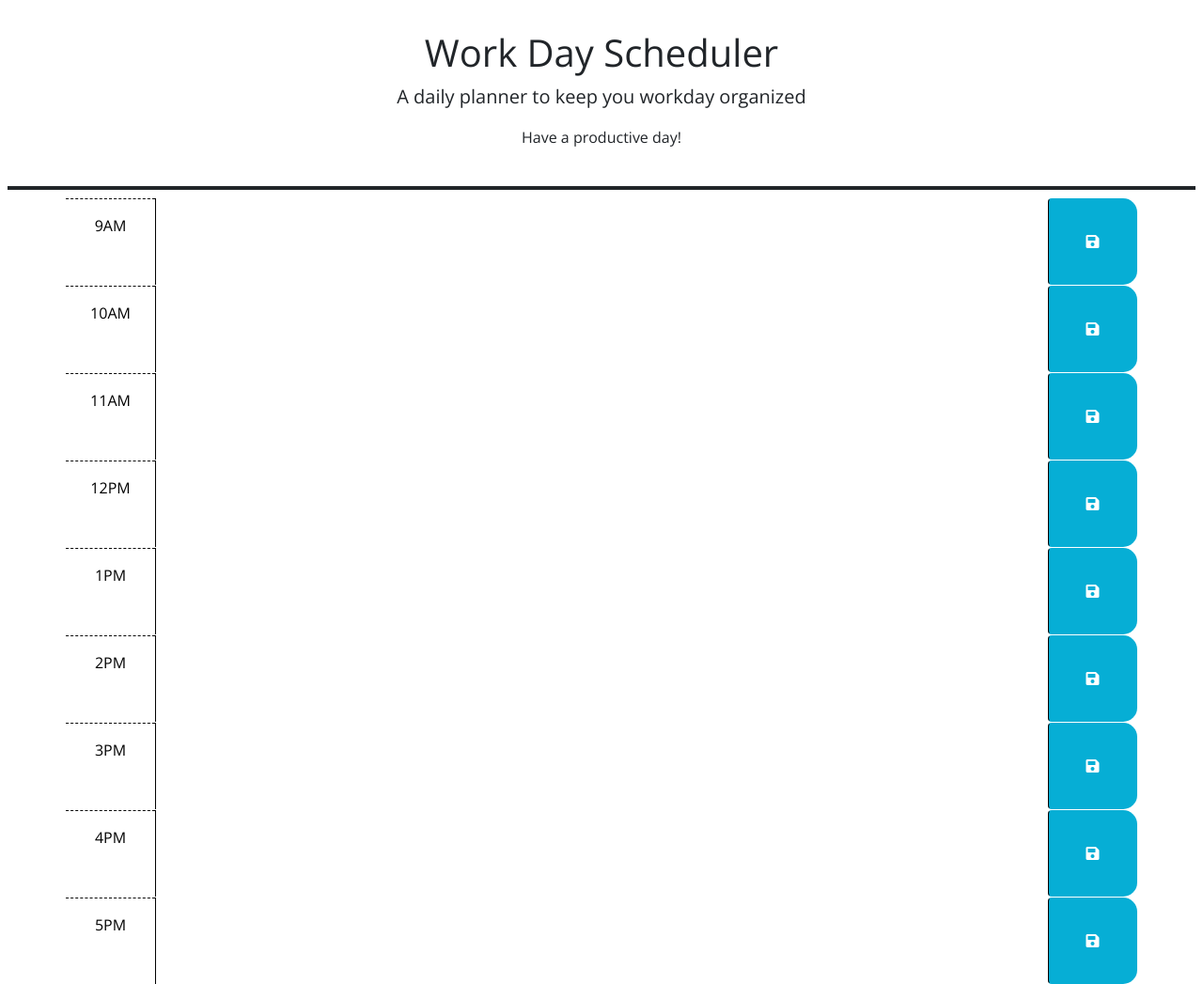
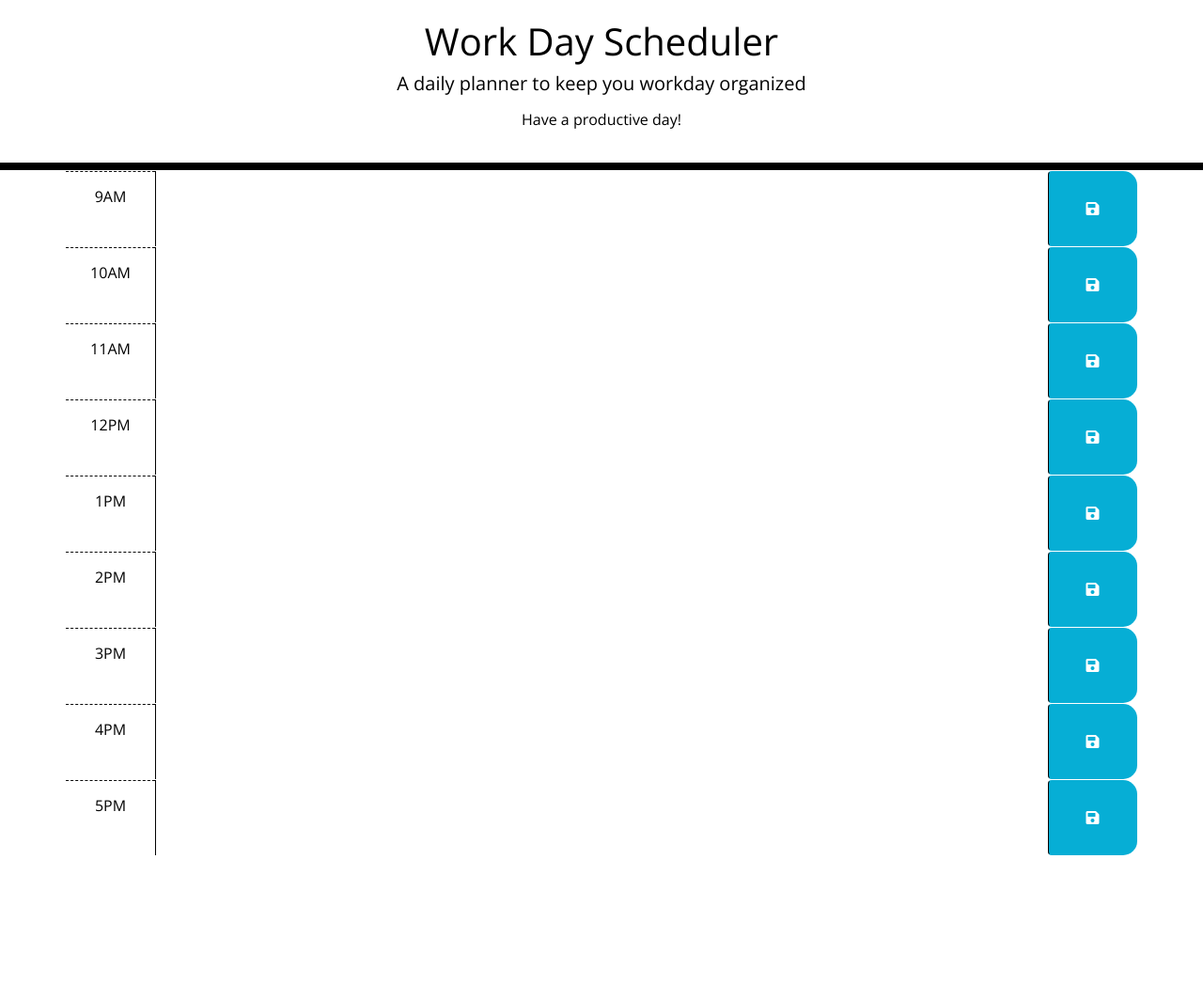
Before and after one commit to JHeeebert/workday-scheduler, a plain HTML site: page index.html in a window 1280 px wide. Shown: the whole page at 94% size. After the commit the page ends 910 px from the top, so only its background shows below. Drawn offline with nearby package versions, Linux system fonts and the light colour scheme.

Commit message:
fixed html ids and got java Script to function

```diff
--- a/assets/css/style.css
+++ b/assets/css/style.css
@@ -1,6 +1,7 @@
 body {
   font-family: 'Open Sans', sans-serif;
   font-size: 16px;
+  line-height: 1.25;
 }
 
 textarea {
@@ -10,6 +11,17 @@ textarea {
   color: #000000;
   border-left: 1px solid black;
   padding: 10px;
+}
+
+
+.top-text {
+  text-align: center;
+  background-color: transparent;
+  color: #000000;
+  padding: 20px;
+  border-bottom: 8px solid black;
+
+
 }
 
 .description {
--- a/assets/js/script.js
+++ b/assets/js/script.js
@@ -1,29 +1,19 @@
-var today = dayjs();
-$('#currentDay').text(today.format('[Today is] dddd MMM D, YYYY'));
-var time = dayjs();
-$('#currentTime').text(today.format('[The time is] hh: mm A '));
+// Code to display the current date in the header of the page
+$("#currentDay").text(today);
+var time = dayjs().format("[The time right now is ] hh:mm");
+$("#currentTime").text(time);
 
-//Controls color changing on rows
-var rows = $(".row")
-let currentTime = parseInt(dayjs().format('HA'));
-
-$(".row").each(function(row) {
-    let rowHour = parseInt(row.id)
-    let textinput = $(this).children(".description")
-    console.log(textinput)
-    if (rowHour === currentTime) {
-          $(textinput).css("background-color", "red");
-    }
-  });
-
-// //Save to local storage
-localStorage.setItem()
-// //Button select
-$(document).ready(function(){
-$(".saveBtn").on("click", function() {
-var time =
-var text =
-})
+// saveBtn click listener
+$(".saveBtn").on("click", function () {
+  //get values from HTML.
+  console.log(this);
+  var info = $(this).siblings(".description").val();
+  var time = $(this).parent().attr("id");
+// console.log(time) DEBUG -----
+// console.log(text) DEBUG -----
+// Code to get any user input that was saved in localStorage and set
+// the values of the corresponding textarea elements.
+  localStorage.setItem(time, info);
 })
 
 
@@ -31,41 +21,34 @@ var text =
 
 
 
-  //   else if (rowHour > currentTime) {
-  //   $(".description").css("background-color", "green");
-  //   }
-  //   if (currentTime === rowHour) {
-  // $(textinput).css("background-color", "red");
-  //   }
-  //    else if(currentTime > rowHour) {
-  //     $(textinput).css("background-color", "red");
-  //   } else if (currentTime < rowHour) {
-  //     $(textinput).css("background-color", "red")
-  //   }
 
+// Color Settings for Hour divs //
+function hourCheck() {
+  var currentHour = dayjs().hour();
 
-
-// function setColor(element, color) {
-//   element.classList.add("past");
-// }
-
-
-
-
-
-
-
-
-
-
-
-
-
-
+$(".time-block").each(function () {
+  var blockHour = parseInt($(this).attr("id").split("hour")[1]);
+  //  console.log(blockHour, currentHour)
+   if (blockHour < currentHour) {
+    $(this).addClass("past");
+    $(this).removeClass("future");
+    $(this).removeClass("present");
+}
+else if (blockHour === currentHour) {
+    $(this).removeClass("past");
+    $(this).addClass("present");
+    $(this).removeClass("future");
+}
+else {
+    $(this).removeClass("present");
+    $(this).removeClass("past");
+    $(this).addClass("future");
+}
+  })}
+hourCheck();
 // Wrap all code that interacts with the DOM in a call to jQuery to ensure that
 // the code isn't run until the browser has finished rendering all the elements
 // in the html.
-
 
 // TODO: Add a listener for click events on the save button. This code should
 // use the id in the containing time-block as a key to save the user input in
@@ -80,8 +63,6 @@ var text =
 // past, present, and future classes? How can Day.js be used to get the
 // current hour in 24-hour time?
 //
-  // TODO: Add code to get any user input that was saved in localStorage and set
-  // the values of the corresponding textarea elements. HINT: How can the id
+// TODO: Add  HINT: How can the id
 // attribute of each time-block be used to do this?
 //
-  // TODO: Add code to display the current date in the header of the page.
--- a/index.html
+++ b/index.html
@@ -14,74 +14,73 @@
 </head>
 
 <body>
-  <header class="p-4 m-2 border-4 border-bottom border-dark text-center">
+  <header class="top-text">
     <h1 class="title">Work Day Scheduler</h1>
     <p class="lead">A daily planner to keep you workday organized</p>
     <p id="currentDay" class="dayCurr"></p>
-    <p id="currentDate" class="dateCurr"></p>
     <p id="currentTime" class="timeCurr"></p>
     <p>Have a productive day!</p>
   </header>
   <div class="container">
-       <div id="9" class="row">
+       <div id="hour9" class="row time-block">
       <div class="col-2 col-md-1 hour text-center py-3">9AM</div>
-      <textarea class="col-8 col-md-10 description" rows="3"> </textarea>
+      <textarea class="col-8 col-md-10 description" id="descrip-text-1" rows="3"> </textarea>
+      <button class="btn saveBtn col-2 col-md-1" aria-label="save">
+      <i class="fas fa-save" aria-hidden="true"></i>
+      </button>
+    </div>
+    <div id="hour10" class="row time-block">
+      <div class="hour col-2 col-md-1 text-center py-3">10AM</div>
+      <textarea class="col-8 col-md-10 description" id="descrip-text-0" rows="3"> </textarea>
       <button class="btn saveBtn col-2 col-md-1" aria-label="save">
         <i class="fas fa-save" aria-hidden="true"></i>
       </button>
     </div>
-    <div id="10" class="row">
-      <div class="col-2 col-md-1 hour text-center py-3">10AM</div>
-      <textarea class="col-8 col-md-10 description" rows="3"> </textarea>
+    <div id="hour11" class="row time-block">
+      <div class="hour col-2 col-md-1 text-center py-3">11AM</div>
+      <textarea class="col-8 col-md-10 description" id="descrip-text-1" rows="3"> </textarea>
       <button class="btn saveBtn col-2 col-md-1" aria-label="save">
         <i class="fas fa-save" aria-hidden="true"></i>
       </button>
     </div>
-    <div id="11" class="row">
-      <div class="col-2 col-md-1 hour text-center py-3">11AM</div>
-      <textarea class="col-8 col-md-10 description" rows="3"> </textarea>
+    <div id="hour12" class="row time-block">
+      <div class="hour col-2 col-md-1 text-center py-3">12PM</div>
+      <textarea class="col-8 col-md-10 description" id="descrip-text-2" rows="3"> </textarea>
       <button class="btn saveBtn col-2 col-md-1" aria-label="save">
         <i class="fas fa-save" aria-hidden="true"></i>
       </button>
     </div>
-    <div id="12" class="row">
-      <div class="col-2 col-md-1 hour text-center py-3">12PM</div>
-      <textarea class="col-8 col-md-10 description" rows="3"> </textarea>
+    <div id="hour13" class="row time-block">
+      <div class="hour col-2 col-md-1 text-center py-3">1PM</div>
+      <textarea class="col-8 col-md-10 description" id="descrip-text-3" rows="3"> </textarea>
       <button class="btn saveBtn col-2 col-md-1" aria-label="save">
         <i class="fas fa-save" aria-hidden="true"></i>
       </button>
     </div>
-    <div id="13" class="row">
-      <div class="col-2 col-md-1 hour text-center py-3">1PM</div>
-      <textarea class="col-8 col-md-10 description" rows="3"> </textarea>
+    <div id="hour14" class="row time-block">
+      <div class="hour col-2 col-md-1 text-center py-3">2PM</div>
+      <textarea class="col-8 col-md-10 description" id="descrip-text-4" rows="3"> </textarea>
       <button class="btn saveBtn col-2 col-md-1" aria-label="save">
         <i class="fas fa-save" aria-hidden="true"></i>
       </button>
     </div>
-    <div id="14" class="row">
-      <div class="col-2 col-md-1 hour text-center py-3">2PM</div>
-      <textarea class="col-8 col-md-10 description" rows="3"> </textarea>
+    <div id="hour15" class="row time-block">
+      <div class="hour col-2 col-md-1 text-center py-3">3PM</div>
+      <textarea class="col-8 col-md-10 description" id="descrip-text-5" rows="3"> </textarea>
       <button class="btn saveBtn col-2 col-md-1" aria-label="save">
         <i class="fas fa-save" aria-hidden="true"></i>
       </button>
     </div>
-    <div id="15" class="row">
-      <div class="col-2 col-md-1 hour text-center py-3">3PM</div>
-      <textarea class="col-8 col-md-10 description" rows="3"> </textarea>
+    <div id="hour16" class="row time-block">
+      <div class="hour col-2 col-md-1 text-center py-3">4PM</div>
+      <textarea class="col-8 col-md-10 description" id="descrip-text-6" rows="3"> </textarea>
       <button class="btn saveBtn col-2 col-md-1" aria-label="save">
         <i class="fas fa-save" aria-hidden="true"></i>
       </button>
     </div>
-    <div id="16" class="row">
-      <div class="col-2 col-md-1 hour text-center py-3">4PM</div>
-      <textarea class="col-8 col-md-10 description" rows="3"> </textarea>
-      <button class="btn saveBtn col-2 col-md-1" aria-label="save">
-        <i class="fas fa-save" aria-hidden="true"></i>
-      </button>
-    </div>
-    <div id="17" class="row">
-      <div class="col-2 col-md-1 hour text-center py-3">5PM</div>
-      <textarea class="col-8 col-md-10 description" rows="3"> </textarea>
+    <div id="hour17" class="row time-block">
+      <div class="hour col-2 col-md-1 text-center py-3">5PM</div>
+      <textarea class="col-8 col-md-10 description" id="descrip-text-7" rows="3"> </textarea>
       <button class="btn saveBtn col-2 col-md-1" aria-label="save">
         <i class="fas fa-save" aria-hidden="true"></i>
       </button>
```
Lines whose indentation alone changed are shown as unchanged.
